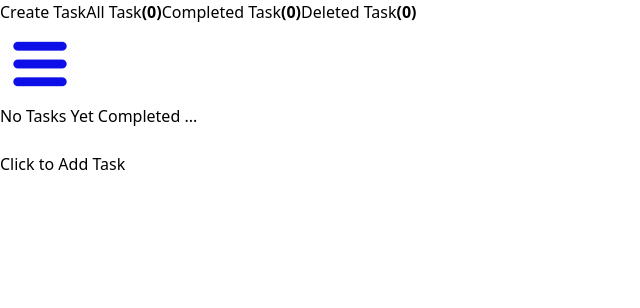
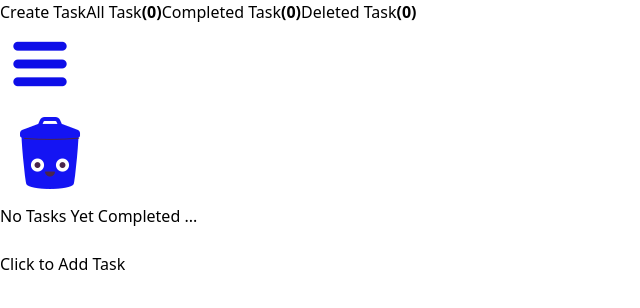
Before and after one commit to thebhaveshshinde/TO_DO_LIST, a React (Vite) app: page /Complete in a window 1280 px wide. Shown: the top 308 px of the page, without its empty margins (0-640 px from the left). Built offline with nearby package versions, Linux system fonts and the light colour scheme.

Commit message:
loalstorage removeItem implemented

```diff
--- a/src/Components/Completed_Tasks.jsx
+++ b/src/Components/Completed_Tasks.jsx
@@ -1,13 +1,23 @@
 import { useContext } from "react"
 import { MyContext4 } from "./MyContext4"
+import { MyContext } from "./MyContext"
 import { Link } from "react-router-dom"
 
 function Completed_Tasks() {
+  const {isopen} = useContext(MyContext)
   const {Completed , setCompleted} = useContext(MyContext4)
+
+  const HandleCompleteClick = ()=>{
+    localStorage.removeItem('completes')
+    setCompleted([])
+  }
+
   return (
     <>
       <div className="min-h-screen bg-slate-800">
-        <div className="top-0 left-0 right-0 h-20"></div>
+        <div className="top-0 left-0 right-0 h-20">
+        <img src="../Trash.png" onClick={HandleCompleteClick} className={`${isopen?'hidden' : 'flex'} fixed text-4xl text-purple-400 bolder bottom-3 right-3 `} />
+        </div>
         <div  className="flex flex-col w-screen min-h-screen text-center bg-slate-800 md:grid md:grid-cols- lg:grid-cols-4 ">
          {Completed.length>0 ? (
           <div className="w-screen min-h-screen bg-slate-800 md:grid md:grid-cols-2 lg:grid-cols-3 xl:grid-cols-4">
--- a/src/Components/Deleted_task.jsx
+++ b/src/Components/Deleted_task.jsx
@@ -1,16 +1,27 @@
 import { useContext } from "react"
+import {MyContext} from "./MyContext"
 import { MyContext3 } from "./MyContext3"
 import { Link } from "react-router-dom"
 
 
 
 function Deleted_task() {
-  const { Delete } = useContext(MyContext3)
+  const { isopen } = useContext(MyContext)
+  const { Delete , setDelete } = useContext(MyContext3)
+
+  const HandleDeleteClick = ()=>{
+    localStorage.removeItem('deleted')
+    setDelete([])
+
+  }
+
 
   return (
     <>
       <div className="min-h-screen bg-slate-800">
-      <div className="top-0 left-0 right-0 z-10 w-screen h-20 bg-slate-800 "></div>
+      <div className="top-0 left-0 right-0 z-10 w-screen h-20 bg-slate-800 ">
+        <img src="../Trash.png" onClick={HandleDeleteClick} className={`${isopen?'hidden' : 'flex'} fixed text-4xl text-purple-400 bolder bottom-3 right-3 `} />
+      </div>
       <div className="flex flex-col w-screen min-h-screen text-center bg-slate-800 md:grid md:grid-cols- lg:grid-cols-4 ">
         {Delete.length > 0 ? (
           <div className="w-screen min-h-screen bg-slate-800 md:grid md:grid-cols-2 lg:grid-cols-3 xl:grid-cols-4">
```
Also changed, not shown: public/Trash.png (added).
